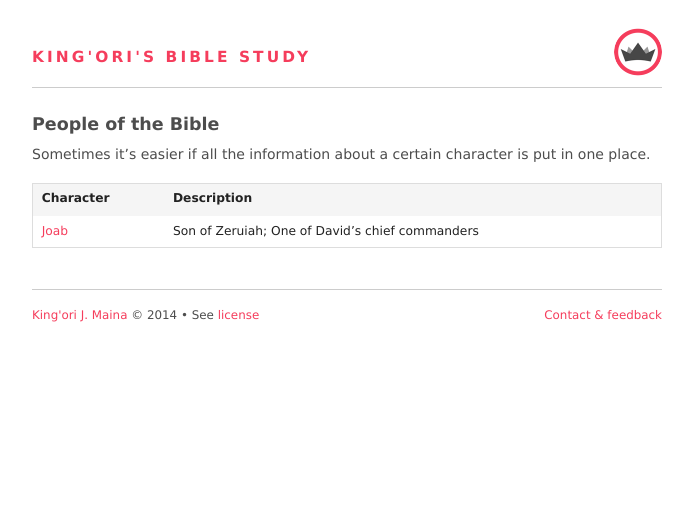
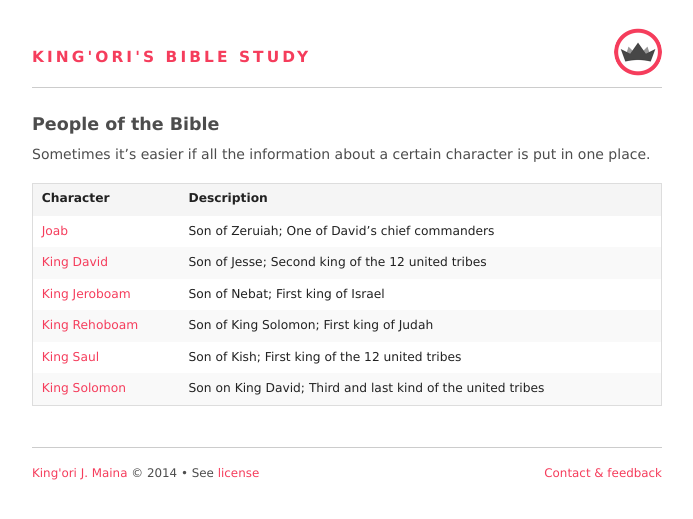
Before and after one commit to itskingori/systematic-theology, a Jekyll site: the page built from people/index.md, in a window 1280 px wide. Shown: the top 519 px of the page, without its empty margins (293-986 px from the left). Built offline with Jekyll 4.4.1, drawn with Linux system fonts in a browser that asks for light colours; Markdown is read by kramdown in place of the engine named in the settings.

Commit message:
Start on table with "Kings of Israel & Judah"

```diff
--- a/assets/stylesheets/styles.less
+++ b/assets/stylesheets/styles.less
@@ -142,3 +142,58 @@ section.content {
     margin-top: 0.5rem;
   }
 }
+
+// Tables
+
+.table-row-variant(@state; @background) {
+  // Exact selectors below required to override `.table-striped` and prevent
+  // inheritance to nested tables.
+  table > thead > tr,
+  table > tbody > tr,
+  table > tfoot > tr {
+    > td.@{state},
+    > th.@{state},
+    &.@{state} > td,
+    &.@{state} > th {
+      background-color: @background;
+    }
+  }
+
+  // Hover states for `.table-hover`
+  // Note: this is not available for cells or rows within `thead` or `tfoot`.
+  table > tbody > tr {
+    > td.@{state}:hover,
+    > th.@{state}:hover,
+    &.@{state}:hover > td,
+    &:hover > .@{state},
+    &.@{state}:hover > th {
+      background-color: darken(@background, 5%);
+    }
+  }
+}
+
+//== Form states and alerts
+//
+//## Define colors for form feedback states and, by default, alerts.
+
+@state-success-text:             #3c763d;
+@state-success-bg:               #dff0d8;
+@state-success-border:           darken(spin(@state-success-bg, -10), 5%);
+
+@state-info-text:                #31708f;
+@state-info-bg:                  #d9edf7;
+@state-info-border:              darken(spin(@state-info-bg, -10), 7%);
+
+@state-warning-text:             #8a6d3b;
+@state-warning-bg:               #fcf8e3;
+@state-warning-border:           darken(spin(@state-warning-bg, -10), 5%);
+
+@state-danger-text:              #a94442;
+@state-danger-bg:                #f2dede;
+@state-danger-border:            darken(spin(@state-danger-bg, -10), 5%);
+
+// Generate the contextual variants
+.table-row-variant(success; @state-success-bg);
+.table-row-variant(info; @state-info-bg);
+.table-row-variant(warning; @state-warning-bg);
+.table-row-variant(danger; @state-danger-bg);
--- a/people/index.md
+++ b/people/index.md
@@ -9,8 +9,18 @@ permalink: /people/
 Sometimes it's easier if all the information about a certain character is put in
 one place.
 
-| Character   | Description                |
-| ----------- | -------------------------- |
-| [Joab][1]   | Son of Zeruiah; One of David's chief commanders |
+| Character                                          | Description                |
+| -------------------------------------------------- | -------------------------- |
+| [Joab][joab-son-of-zeruiah]                        | Son of Zeruiah; One of David's chief commanders |
+| [King David][king-david-son-of-jesse]              | Son of Jesse; Second king of the 12 united tribes |
+| [King Jeroboam][king-jeroboam-son-of-nebat]        | Son of Nebat; First king of Israel |
+| [King Rehoboam][king-rehoboam-son-of-king-solomon] | Son of King Solomon; First king of Judah |
+| [King Saul][king-saul-son-of-kish]                 | Son of Kish; First king of the 12 united tribes |
+| [King Solomon][king-solomon-son-of-king-david]     | Son on King David; Third and last kind of the united tribes |
 
-[1]: {{ site.baseurl }}/people/joab-son-of-zeruiah/
+[joab-son-of-zeruiah]: {{ site.baseurl }}/people/joab-son-of-zeruiah/
+[king-david-son-of-jesse]: {{ site.baseurl }}/people/king-david-son-of-jesse/
+[king-jeroboam-son-of-nebat]: {{ site.baseurl }}/people/king-jeroboam-son-of-nebat/
+[king-rehoboam-son-of-king-solomon]: {{ site.baseurl }}/people/king-rehoboam-son-of-king-solomon/
+[king-saul-son-of-kish]: {{ site.baseurl }}/people/king-saul-son-of-kish/
+[king-solomon-son-of-king-david]: {{ site.baseurl }}/people/king-solomon-son-of-king-david/
```
Also changed, not shown: people/king-david-son-of-jesse.md (added, +8 -0 lines), people/king-jeroboam-son-of-nebat.md (added, +8 -0 lines), people/king-rehoboam-son-of-king-solomon.md (added, +8 -0 lines), people/king-saul-son-of-kish.md (added, +8 -0 lines), people/king-solomon-son-of-king-david.md (added, +8 -0 lines), topics/index.md (+2 -0 lines), topics/kings-israel-judah.md (added, +66 -0 lines).
